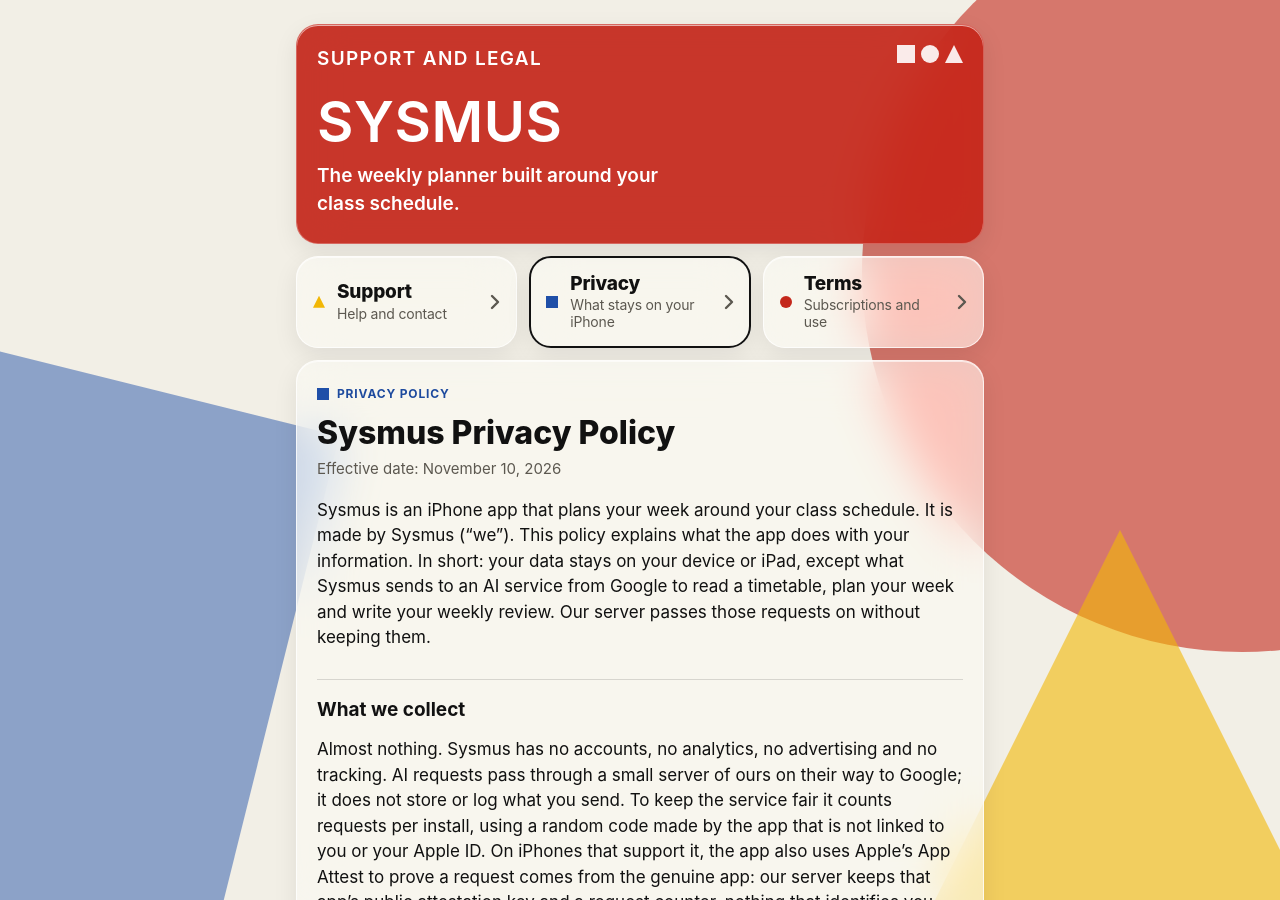
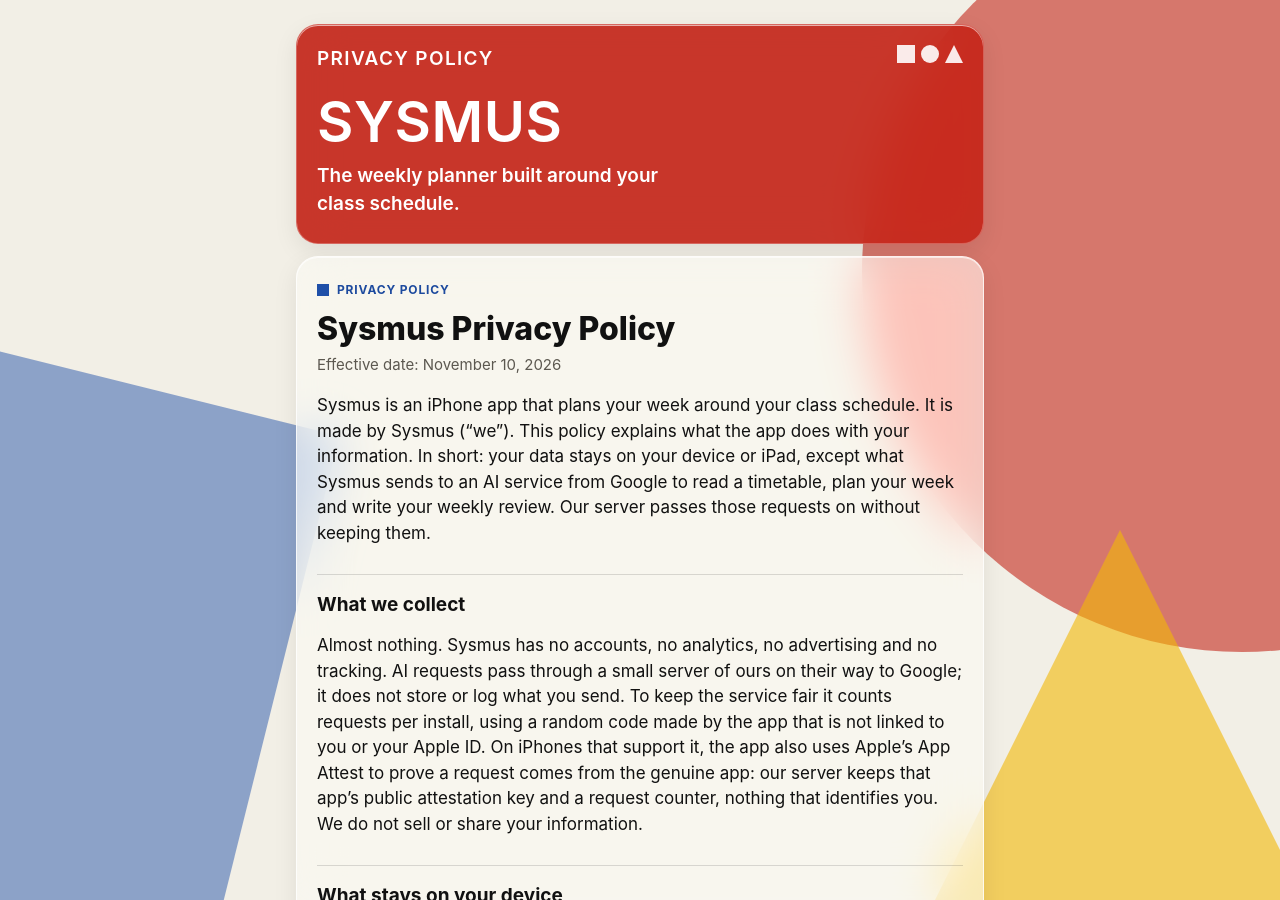
Before and after one commit to elelgesu/Sysmus-policy, a Jekyll site: the page built from privacy.md, in a window 1280 px wide and 900 px high. Built offline with Jekyll 4.4.1, drawn with Linux system fonts in a browser that asks for light colours.

Commit message:
Update default.html

```diff
--- a/_layouts/default.html
+++ b/_layouts/default.html
@@ -11,16 +11,13 @@
 <body>
 <div class="backdrop" aria-hidden="true"><i class="circle"></i><i class="square"></i><i class="triangle"></i></div>
 <main>
-<div class="grid nav3">
+<div class="grid">
   <header class="tile red full hero">
     <div class="marks" aria-hidden="true"><i class="g sq"></i><i class="g ci"></i><i class="g tr"></i></div>
-    <p class="label">Support and legal</p>
-    <p class="display"><a href="{{ '/' | relative_url }}" style="color:inherit;text-decoration:none">Sysmus</a></p>
+    <p class="label">Privacy policy</p>
+    <p class="display">Sysmus</p>
     <p>The weekly planner built around your class schedule.</p>
   </header>
-  <a class="tile row" href="{{ '/' | relative_url }}"{% if page.url == '/' %} aria-current="page"{% endif %}><i class="g tr" aria-hidden="true"></i><span class="row-title">Support<span class="row-sub">Help and contact</span></span><svg class="chev" viewBox="0 0 10 16" aria-hidden="true"><path d="M2 2l6 6-6 6" fill="none" stroke="currentColor" stroke-width="2.4" stroke-linecap="round" stroke-linejoin="round"/></svg></a>
-  <a class="tile row" href="{{ '/privacy/' | relative_url }}"{% if page.url == '/privacy/' %} aria-current="page"{% endif %}><i class="g sq" aria-hidden="true"></i><span class="row-title">Privacy<span class="row-sub">What stays on your iPhone</span></span><svg class="chev" viewBox="0 0 10 16" aria-hidden="true"><path d="M2 2l6 6-6 6" fill="none" stroke="currentColor" stroke-width="2.4" stroke-linecap="round" stroke-linejoin="round"/></svg></a>
-  <a class="tile row" href="{{ '/terms/' | relative_url }}"{% if page.url == '/terms/' %} aria-current="page"{% endif %}><i class="g ci" aria-hidden="true"></i><span class="row-title">Terms<span class="row-sub">Subscriptions and use</span></span><svg class="chev" viewBox="0 0 10 16" aria-hidden="true"><path d="M2 2l6 6-6 6" fill="none" stroke="currentColor" stroke-width="2.4" stroke-linecap="round" stroke-linejoin="round"/></svg></a>
 </div>
 
 <section class="tile doc">
```
